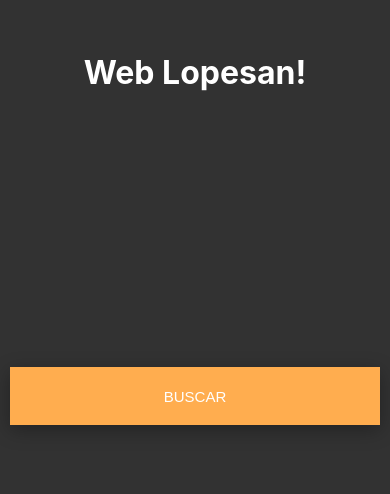
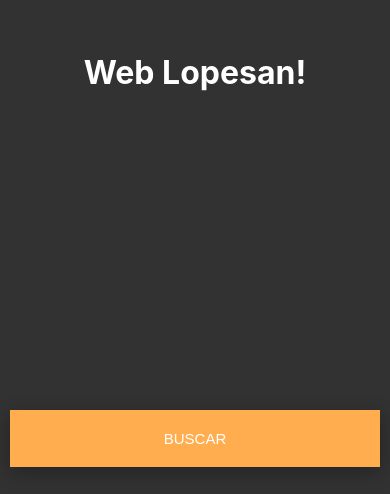
Before and after one commit to salvadormemorandum/motor-busqueda, a React (Vite) app: page / in a window 390 px wide. Shown: the part 350-844 px from the top of the page. Built offline with nearby package versions, Linux system fonts and the light colour scheme.

Commit message:
actualizado el css para mobile

```diff
--- a/src/App.css
+++ b/src/App.css
@@ -19,13 +19,14 @@
 /* Motor de búsqueda sin abrir */
 .motor-busqueda_container {
   position: fixed;
-  top: 85vh;
-  width: 95%;
+  top: 90vh;
+  width: 100%;
   z-index: 1000;
   display: flex;
   flex-direction: column;
   align-items: center;
   margin: 0 auto;
+  padding: 0 10px;
   transition: top .7s ease-in-out;
 }
 
@@ -153,7 +154,7 @@
   left: 0;
   width: 100%;
   height: 100vh;
-  background-color: rgba(255,255,255,.8);
+  background-color: rgba(255,255,255,.95);
   padding: 20px;
 }
 
@@ -241,6 +242,7 @@
   align-items: center;
   padding: 12px 24px;
   font-size: 14px;
+  border: 1px solid rgba(222, 226, 230);
 }
 
 /* Componente de date range picker React date range */
@@ -251,6 +253,14 @@
 
 .motor-busqueda_container .motor-busqueda .busqueda .busqueda_dropdown .dropdown-calendar .calendar-body .rdrDateRangeWrapper .rdrMonthAndYearWrapper {
   padding-top: unset;
+}
+
+.motor-busqueda_container .motor-busqueda .busqueda .busqueda_dropdown .dropdown-calendar .calendar-body .rdrDateRangeWrapper .rdrDayNumber {
+  top: 0;
+}
+
+.motor-busqueda_container .motor-busqueda .busqueda .busqueda_dropdown .dropdown-calendar .calendar-body .rdrDateRangeWrapper .rdrDayToday .rdrDayNumber span:after {
+  bottom: 1px;
 }
 
 /* Dropdown ocupacion */
@@ -279,6 +289,8 @@
   text-transform: uppercase;
   padding: 0;
   color: #323232;
+  font-size: 15px;
+  font-weight: 200;
 }
 
 .motor-busqueda_container .motor-busqueda .busqueda .busqueda_dropdown.ocupacion .habitacion .habitacion_body {
@@ -320,6 +332,7 @@
 .motor-busqueda_container .motor-busqueda .busqueda .busqueda_dropdown.ocupacion button.btn-text {
   color: #b6b6b6;
   padding: 0;
+  font-size: 13px;
 }
 
 .motor-busqueda_container .motor-busqueda .busqueda .busqueda_dropdown.ocupacion button.btn-text.btn-eliminar {
@@ -340,6 +353,10 @@
   .motor-busqueda_container .motor-busqueda .inputs {
     flex-direction: column;
     flex-grow: 0;
+  }
+
+  .motor-busqueda_container .motor-busqueda .busqueda .busqueda_input {
+    border-right: 1px solid rgba(222, 226, 230);
   }
 
   .motor-busqueda_container.open .motor-busqueda,
```
